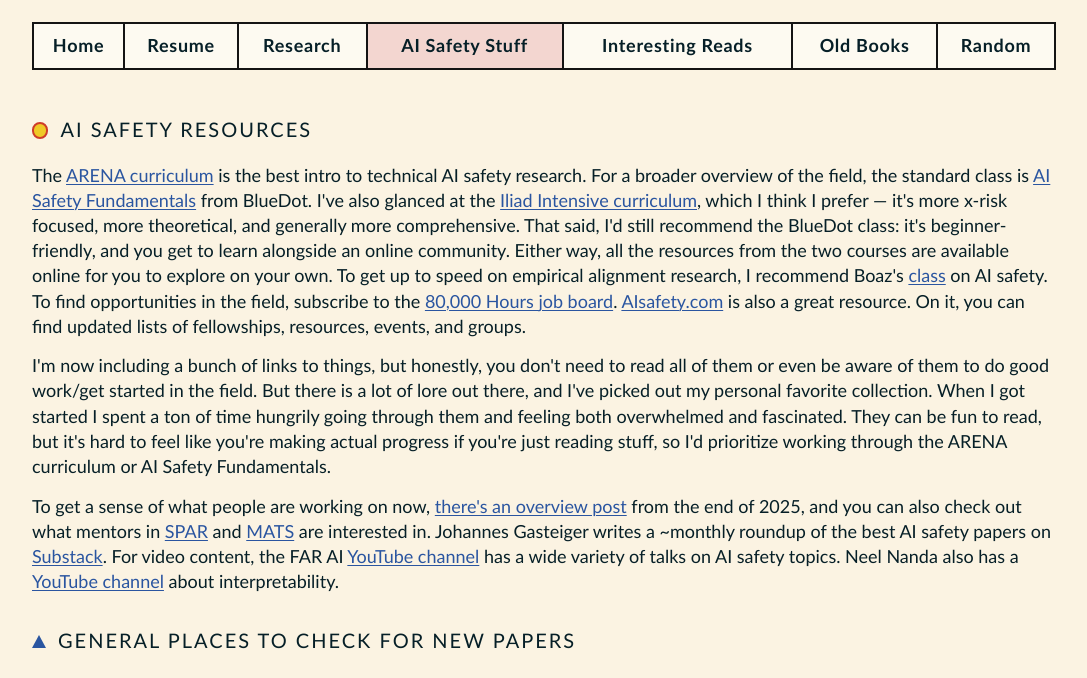
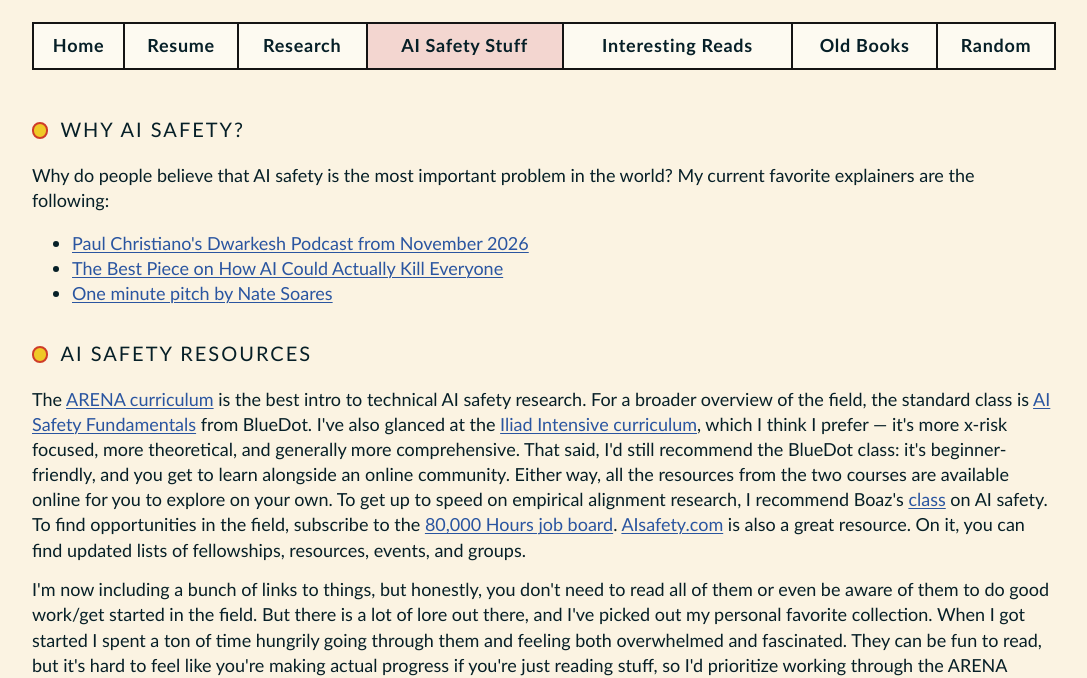
Before and after one commit to tim-hua-01/tim-hua-01.github.io, a plain HTML site: page aisafety.html in a window 1280 px wide. Shown: the part 126-804 px from the top of the page, without its empty margins (96-1183 px from the left). Drawn offline with Linux system fonts and the light colour scheme.

Commit message:
temp why ai safety

```diff
--- a/aisafety.html
+++ b/aisafety.html
@@ -26,6 +26,15 @@
     </header>
     <script src="app.js"></script>
     <noscript>Enabling Javascript is needed for some features on the "random" page of the site but the other stuff should work fine</noscript>
+<h3>Why AI Safety?</h3>
+
+Why do people believe that AI safety is the most important problem in the world? My current favorite explainers are the following:
+
+<ul>
+    <li><a href = "https://www.youtube.com/watch?v=SyHM5hNPAEo" target="_blank">Paul Christiano's Dwarkesh Podcast from November 2026</a></li>
+    <li><a href = "https://agi.fyi/risk" target="_blank">The Best Piece on How AI Could Actually Kill Everyone</a></li>
+    <li><a href="https://www.reddit.com/r/ChatGPT/comments/1vg7fui/ai_danger_explained_for_5yearolds/" target="_blank">One minute pitch by Nate Soares</a></li>
+</ul>
 
 <h3>AI Safety Resources</h3>
 
```
